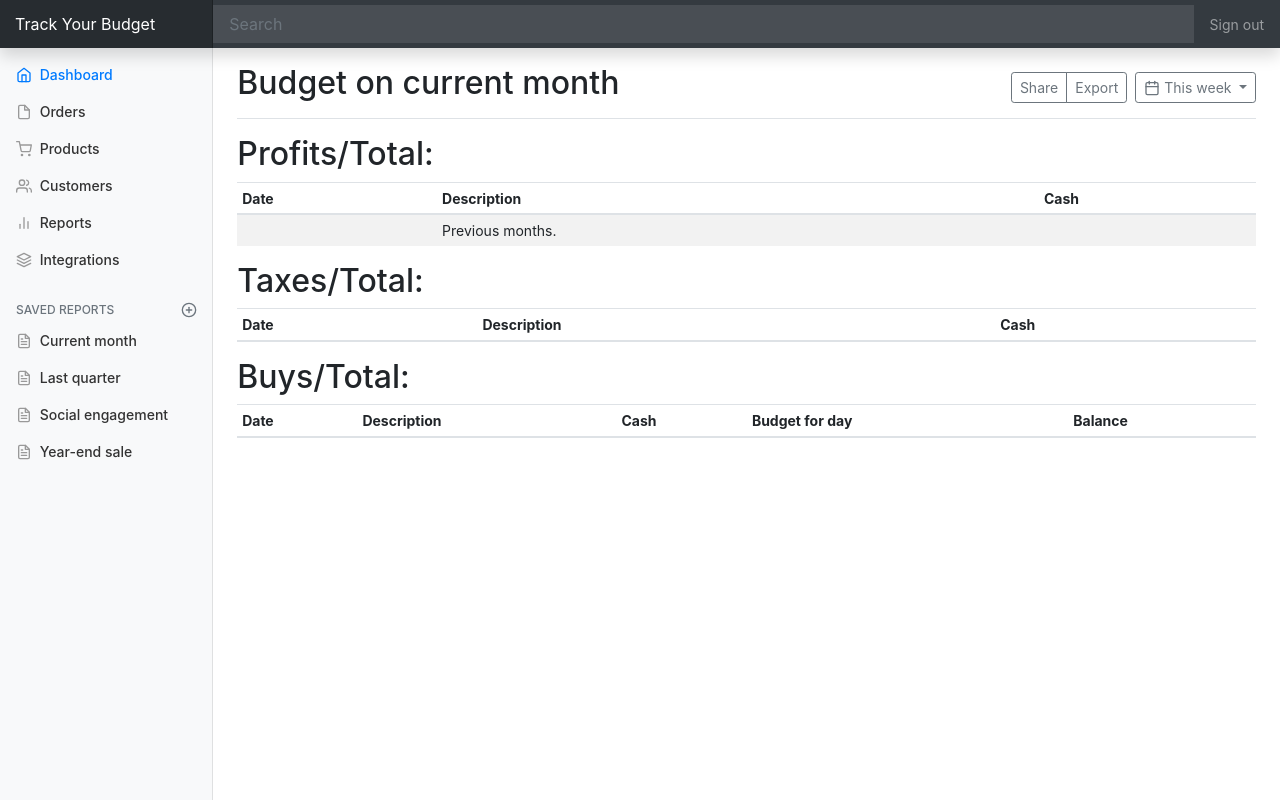
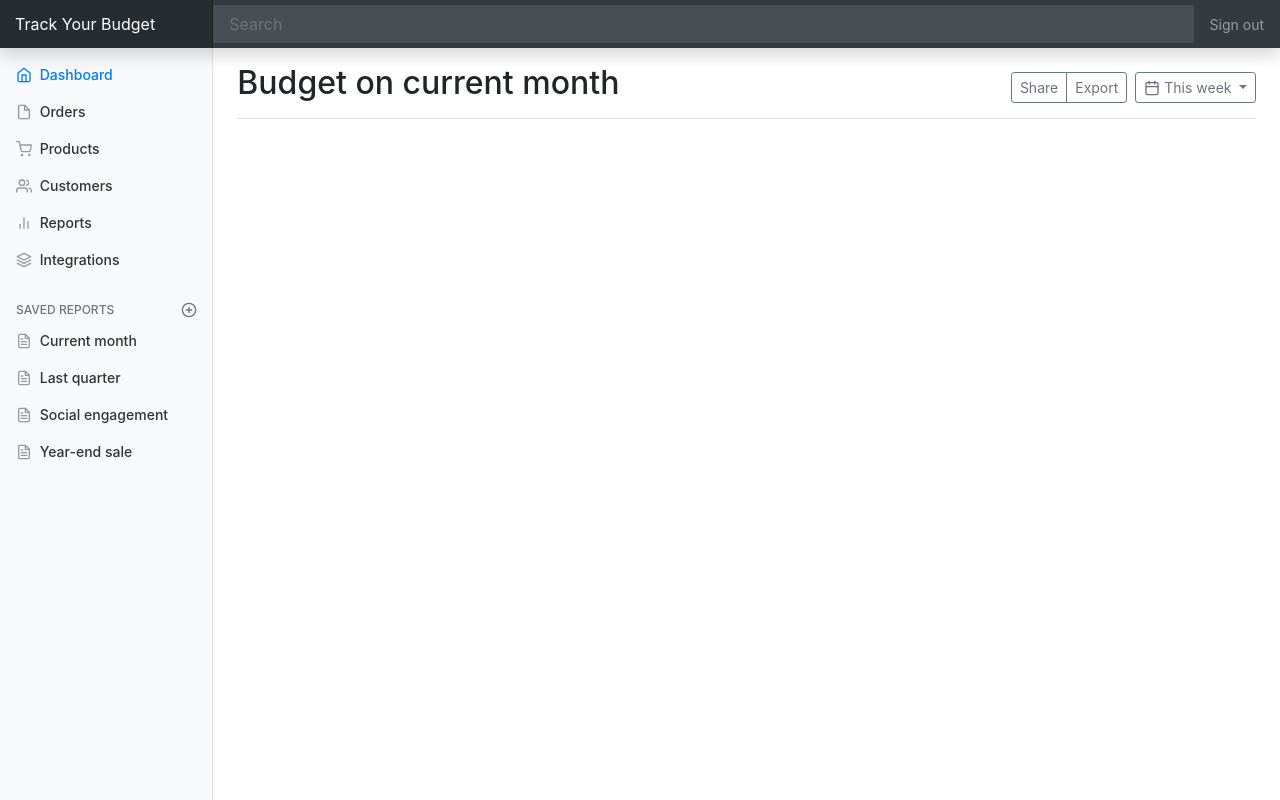
Before and after one commit to babayotta/mysite_old, a Django app: template src/templates/tyb/current_month.html in a window 1280 px wide. Run offline with Django 3.2, Linux system fonts and the light colour scheme; the template is opened without the code that fills it, so the values that code supplies are empty; some libraries are stand-ins or nearby versions.

Commit message:
I transfer data as html to the page in a JSON

```diff
--- a/src/static/tyb/tyb_ajax.js
+++ b/src/static/tyb/tyb_ajax.js
@@ -1,45 +1,12 @@
 $(document).ready(function () {
 
-    $.get( 'api/', function (data) {
-        $('#profits_total').append(data.profits_total);
-        $('#previous_total_sum').append(data.previous_total_sum);
-        $.each(data.profits, function (key, profit) {
-            $.each(profit.transactions, function (key1, transaction) {
-                $('#profits').append(
-                    '<tr>'+
-                    '<td>'+ profit.date +'</td>'+
-                    '<td>'+ transaction.description +'</td>'+
-                    '<td>'+ transaction.cash +'</td>'+
-                    '</tr>'
-                );
-            });
-        });
-        $('#taxes_total').append(data.taxes_total);
-        $.each(data.taxes, function (key, tax) {
-            $.each(tax.transactions, function (key1, transaction) {
-                $('#taxes').append(
-                    '<tr>'+
-                    '<td>'+ tax.date +'</td>'+
-                    '<td>'+ transaction.description +'</td>'+
-                    '<td>'+ transaction.cash +'</td>'+
-                    '</tr>'
-                );
-            });
-        });
-        $('#buys_total').append(data.buys_total);
-        $.each(data.buys, function (key, buy) {
-            $.each(buy.transactions, function (key1, transaction) {
-                $('#buys').append(
-                    '<tr>'+
-                    '<td>'+ buy.date +'</td>'+
-                    '<td>'+ transaction.description +'</td>'+
-                    '<td>'+ transaction.cash +'</td>'+
-                    '<td>'+ buy.budget_for_day +'</td>'+
-                    '<td>'+ buy.balance_for_day +'</td>'+
-                    '</tr>'
-                );
-            });
-        });
+    $.ajax({
+        url: 'api/',
+        type: 'GET',
+        data: {},
+        success: function (table) {
+            $('#table').html(table);
+        }
     });
 
 });
--- a/src/templates/tyb/current_month.html
+++ b/src/templates/tyb/current_month.html
@@ -22,57 +22,9 @@
 
 {#        <canvas class="my-4 w-100" id="myChart" width="900" height="380"></canvas>#}
 
-        <h2 id="profits_total">Profits/Total: </h2>
-        <div class="table-responsive">
-            <table class="table table-striped table-sm">
-                <thead>
-                <tr>
-                    <th>Date</th>
-                    <th>Description</th>
-                    <th>Cash</th>
-                </tr>
-                </thead>
-                <tbody id="profits">
-                <tr>
-                    <td></td>
-                    <td>Previous months.</td>
-                    <td id="previous_total_sum"></td>
-                </tr>
-                </tbody>
-            </table>
+        <div id="table">
         </div>
 
-        <h2 id="taxes_total">Taxes/Total: </h2>
-        <div class="table-responsive">
-            <table class="table table-striped table-sm">
-                <thead>
-                <tr>
-                    <th>Date</th>
-                    <th>Description</th>
-                    <th>Cash</th>
-                </tr>
-                </thead>
-                <tbody id="taxes">
-                </tbody>
-            </table>
-        </div>
-
-        <h2 id="buys_total">Buys/Total: </h2>
-        <div class="table-responsive">
-            <table class="table table-striped table-sm">
-                <thead>
-                <tr>
-                    <th>Date</th>
-                    <th>Description</th>
-                    <th>Cash</th>
-                    <th>Budget for day</th>
-                    <th>Balance</th>
-                </tr>
-                </thead>
-                <tbody id="buys">
-                </tbody>
-            </table>
-        </div>
     </main>
 {% endblock %}
 
--- a/src/tyb/views.py
+++ b/src/tyb/views.py
@@ -1,9 +1,10 @@
 import datetime
 from calendar import monthrange
-from django.http import JsonResponse
+from django.http import JsonResponse, HttpResponse
 from django.shortcuts import render
 from django.db.models import Sum, Q, Value as V
 from django.db.models.functions import Coalesce
+from django.template.loader import render_to_string
 from tyb.models import Transaction
 
 
@@ -115,4 +116,4 @@ def tyb_api(request):
         'profits_total': transactions_sums['profits_total'],
         'previous_total_sum': previous_total_sum,
     }
-    return JsonResponse(table)
+    return HttpResponse(render_to_string('tyb/table.html', table))
```
Also changed, not shown: src/templates/tyb/table.html (added, +104 -0 lines).
